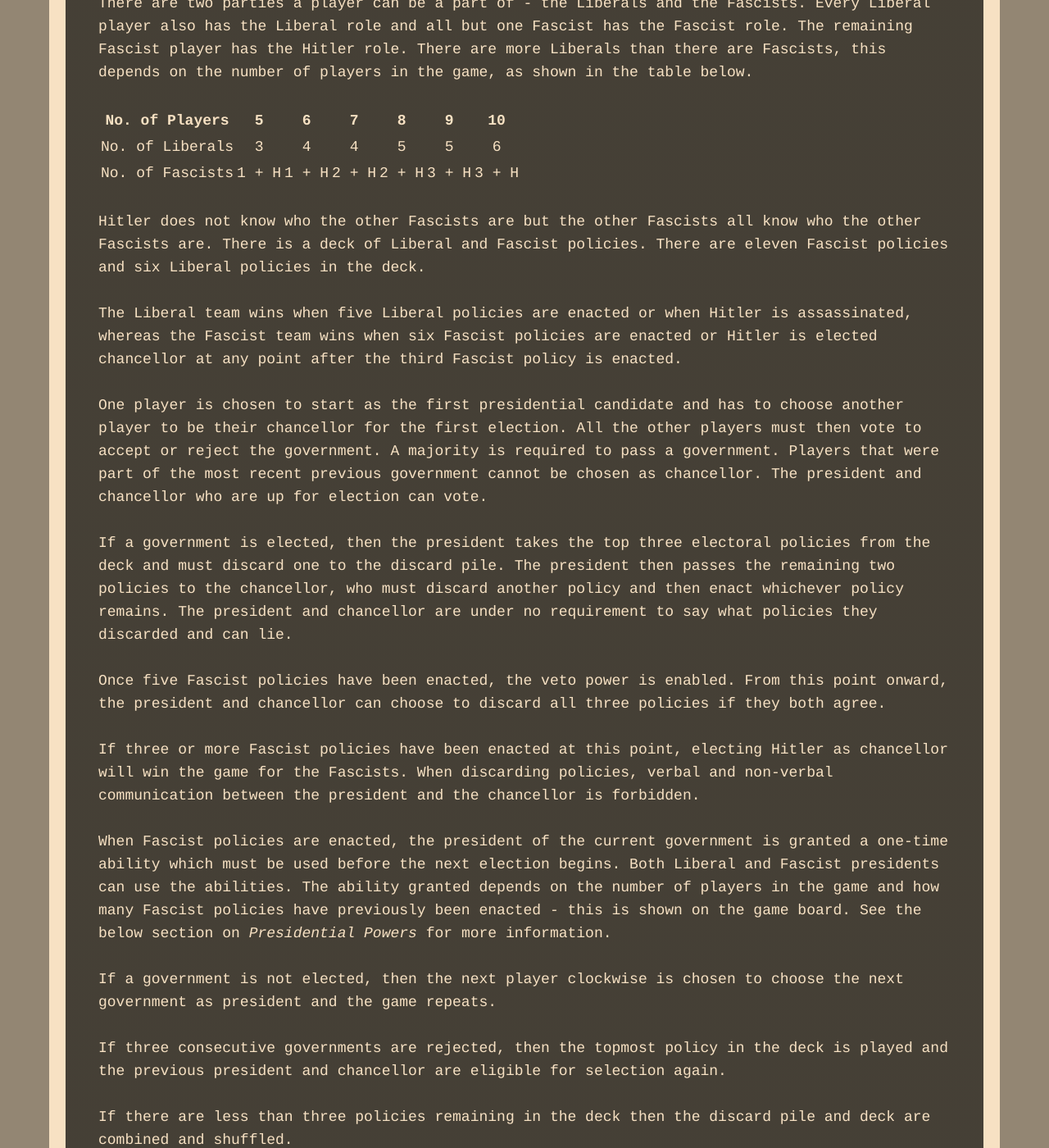
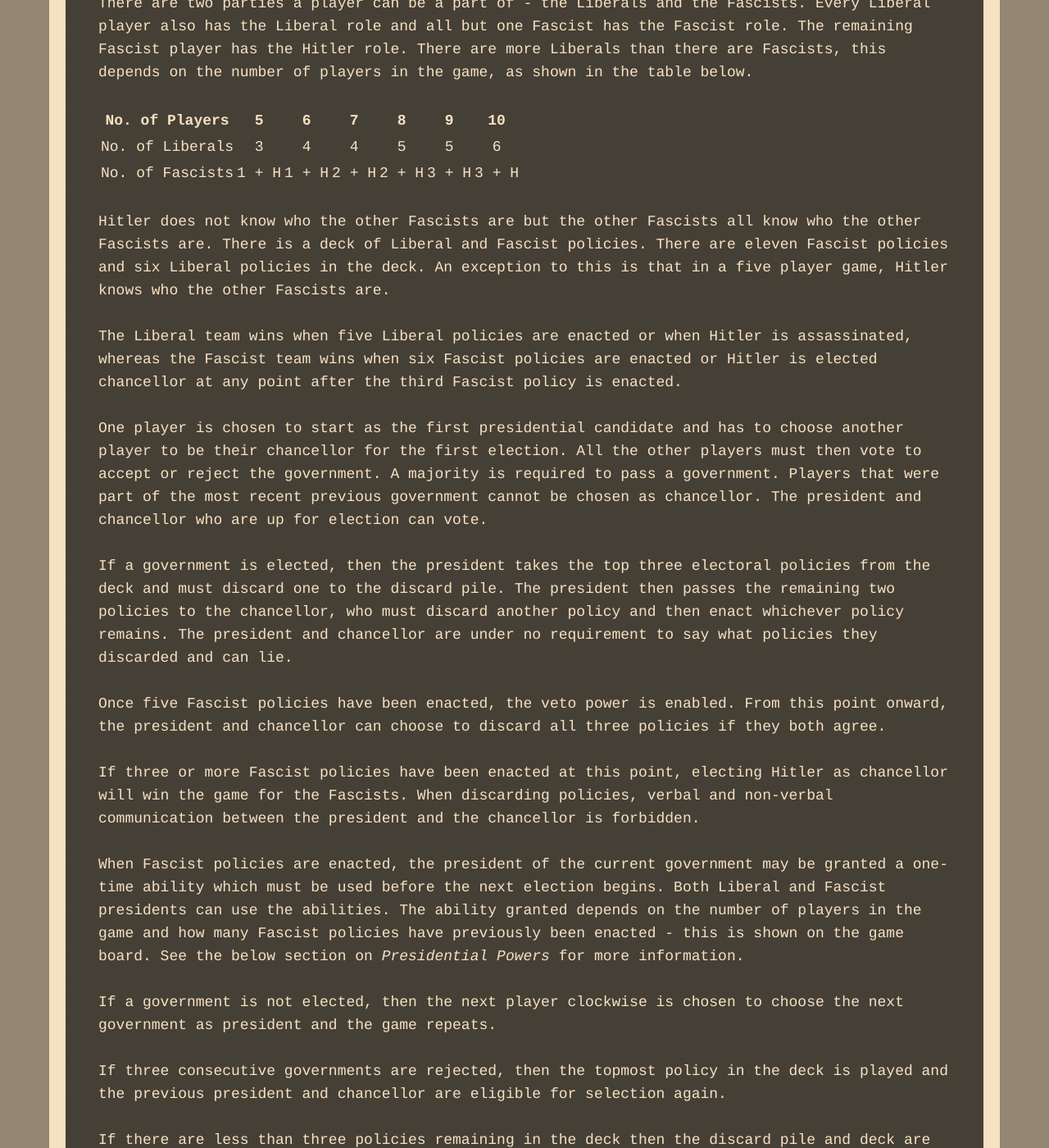
Before and after one commit to TartanLlama/secret-hitler-strategies, a Jekyll site: the page built from index.md, in a window 1280 px wide and 1400 px high, scrolled down 2612 px. Shown: the whole window at 82% size. Built offline with Jekyll 4.4.1, drawn with Linux system fonts in a browser that asks for light colours; nearby versions of some CDN libraries; some of the changed text lies outside the part shown.

Commit message:
Fixed various issues.

```diff
--- a/index.md
+++ b/index.md
@@ -37,11 +37,11 @@ No. of Players  | 5     | 6     | 7     | 8     | 9     | 10
 No. of Liberals | 3     | 4     | 4     | 5     | 5     | 6
 No. of Fascists | 1 + H | 1 + H | 2 + H | 2 + H | 3 + H | 3 + H
 
-Hitler does not know who the other Fascists are but the other Fascists all know who the other Fascists are. There is a deck of Liberal and Fascist policies. There are eleven Fascist policies and six Liberal policies in the deck.
+Hitler does not know who the other Fascists are but the other Fascists all know who the other Fascists are. There is a deck of Liberal and Fascist policies. There are eleven Fascist policies and six Liberal policies in the deck. An exception to this is that in a five player game, Hitler knows who the other Fascists are.
 
 The Liberal team wins when five Liberal policies are enacted or when Hitler is assassinated, whereas the Fascist team wins when six Fascist policies are enacted or Hitler is elected chancellor at any point after the third Fascist policy is enacted.
 
-One player is chosen to start as the first presidential candidate and has to choose another player to be their chancellor for the first election. All the other players must then vote to accept or reject the government. A majority is required to pass a government.  Players that were part of the most recent previous government cannot be chosen as chancellor. The president and chancellor who are up for election can vote.
+One player is chosen to start as the first presidential candidate and has to choose another player to be their chancellor for the first election. All the other players must then vote to accept or reject the government. A majority is required to pass a government. Players that were part of the most recent previous government cannot be chosen as chancellor. The president and chancellor who are up for election can vote.
 
 If a government is elected, then the president takes the top three electoral policies from the deck and must discard one to the discard pile. The president then passes the remaining two policies to the chancellor, who must discard another policy and then enact whichever policy remains. The president and chancellor are under no requirement to say what policies they discarded and can lie.
 
@@ -49,7 +49,7 @@ Once five Fascist policies have been enacted, the veto power is enabled. From th
 
 If three or more Fascist policies have been enacted at this point, electing Hitler as chancellor will win the game for the Fascists. When discarding policies, verbal and non-verbal communication between the president and the chancellor is forbidden.
 
-When Fascist policies are enacted, the president of the current government is granted a one-time ability which must be used before the next election begins. Both Liberal and Fascist presidents can use the abilities. The ability granted depends on the number of players in the game and how many Fascist policies have previously been enacted - this is shown on the game board. See the below section on *Presidential Powers* for more information.
+When Fascist policies are enacted, the president of the current government may be granted a one-time ability which must be used before the next election begins. Both Liberal and Fascist presidents can use the abilities. The ability granted depends on the number of players in the game and how many Fascist policies have previously been enacted - this is shown on the game board. See the below section on *Presidential Powers* for more information.
 
 If a government is not elected, then the next player clockwise is chosen to choose the next government as president and the game repeats.
 
```
Also changed, not shown: other parts of index.md (+2 -2 lines).
